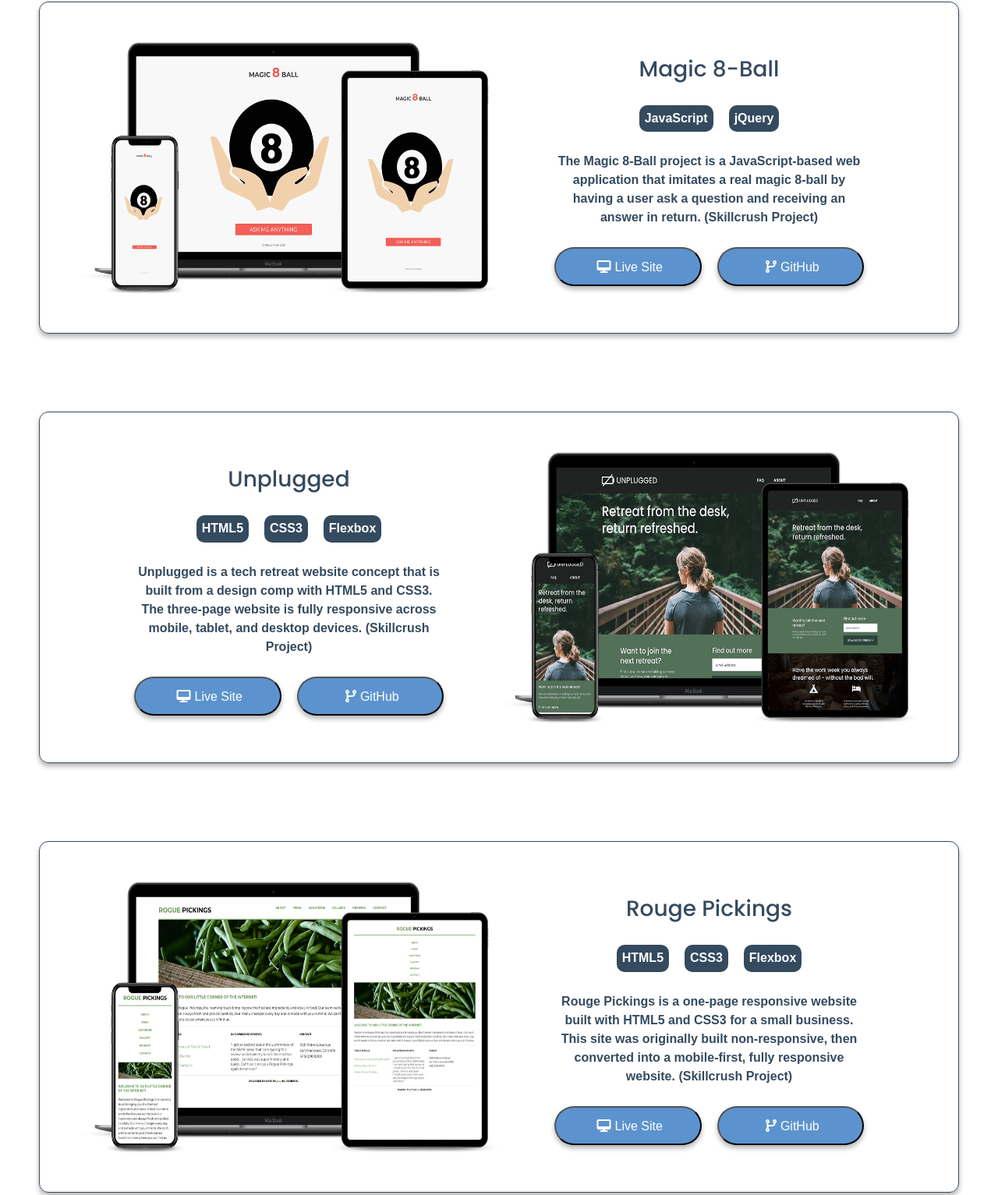
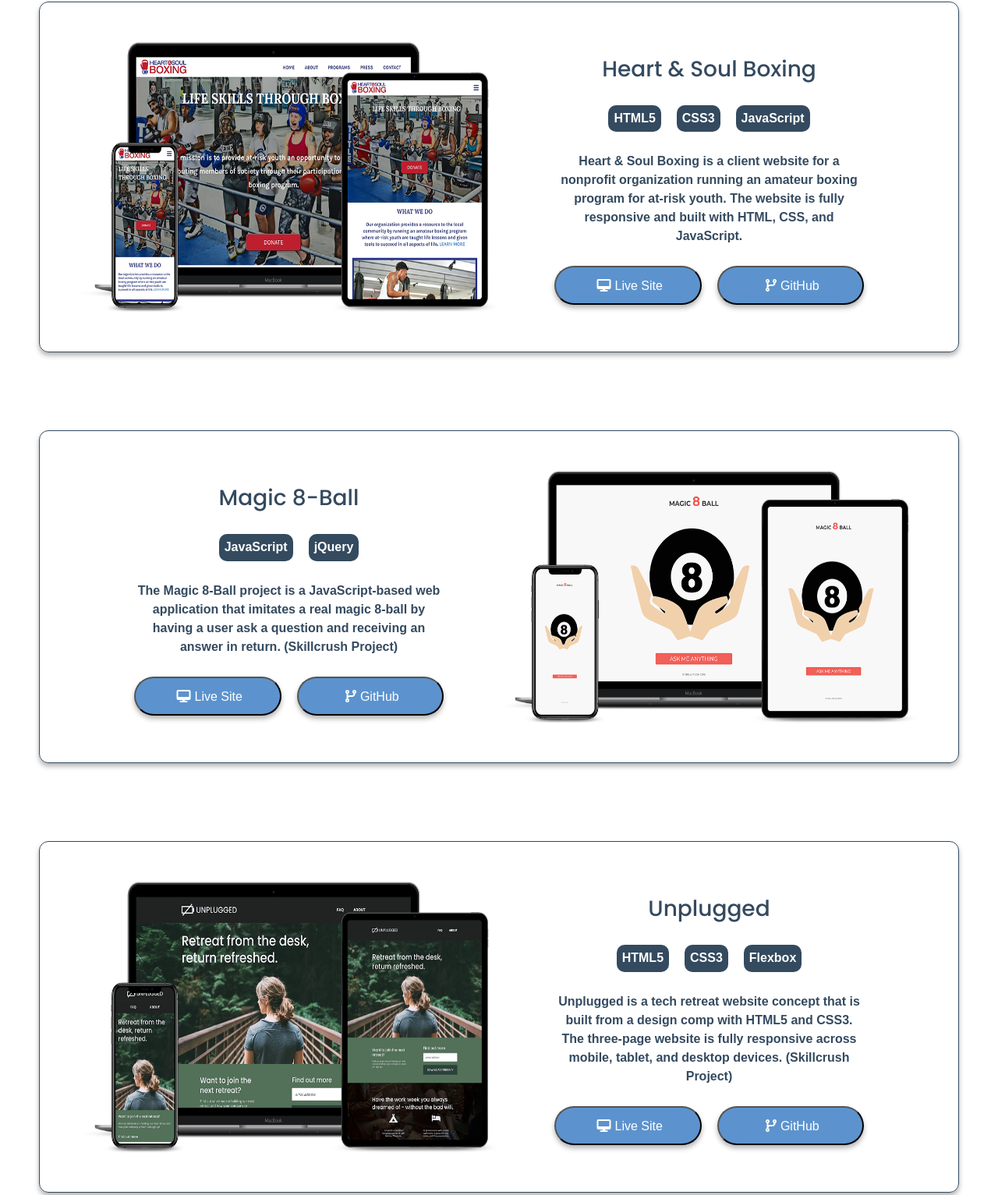
Before and after one commit to e-gunn/portfolio, a website built with Parcel: page index.html in a window 1280 px wide. Shown: the part 852-2385 px from the top of the page at 78% size. Built offline with nearby package versions, Linux system fonts and the light colour scheme; a web font is replaced by a local one.

Commit message:
Replace rouge project with heart project

```diff
--- a/css/main.css
+++ b/css/main.css
@@ -874,17 +874,17 @@ nav a {
   font-size: 4em;
  }
 
- .magic {
+ .heart {
    display: flex;
    flex-flow: row wrap;
  }
 
- .unplugged {
+ .magic {
    display: flex;
    flex-flow: row-reverse;
  }
 
- .rouge {
+ .unplugged {
    display: flex;
    flex-flow: row wrap;
  }
--- a/index.html
+++ b/index.html
@@ -64,6 +64,36 @@
       <div class="content-wrapper">
         <h2>portfolio</h2>
         <div class="project">
+          <div class="heart">
+            <img src="img/heart.png" alt="Heart & Soul Boxing"/>
+            <div class="project-body">
+              <h3>Heart & Soul Boxing</h3>
+              <div class="project-tech">
+                <div class="tech">
+                  <p>HTML5</p>
+                </div>
+                <div class="tech">
+                  <P>CSS3</P>
+                </div>
+                <div class="tech">
+                  <P>JavaScript</P>
+                </div>
+              </div>
+              <div class="tech-description">
+                <p>Heart & Soul Boxing is a client website for a nonprofit organization running an amateur boxing program for at-risk youth. The website is fully responsive and built with HTML, CSS, and JavaScript.</p>
+              </div>
+              <div class="project-btn">
+                <button type="button">
+                  <a href="https://e-gunn.github.io/hs-boxing-website/" target="_blank"><i class="fas fa-desktop"></i>Live Site</a>
+                </button>
+                <button type="button">
+                  <a href="https://github.com/e-gunn/hs-boxing-website" target="_blank"><i class="fas fa-code-branch"></i>GitHub</a>
+                </button>
+              </div>
+            </div>
+          </div>
+        </div>
+        <div class="project">
           <div class="magic">
             <img src="img/magic.png" alt="Magic 8-Ball"/>
             <div class="project-body">
@@ -115,36 +145,6 @@
                 </button>
                 <button type="button">
                   <a href="https://github.com/e-gunn/unplugged" target="_blank"><i class="fas fa-code-branch"></i>GitHub</a>
-                </button>
-              </div>
-            </div>
-          </div>
-        </div>
-        <div class="project">
-          <div class="rouge">
-            <img src="img/rouge.png" alt="Rouge Pickings"/>
-            <div class="project-body">
-              <h3>Rouge Pickings</h3>
-              <div class="project-tech">
-                <div class="tech">
-                  <p>HTML5</p>
-                </div>
-                <div class="tech">
-                  <P>CSS3</P>
-                </div>
-                <div class="tech">
-                  <P>Flexbox</P>
-                </div>
-              </div>
-              <div class="tech-description">
-                <p>Rouge Pickings is a one-page responsive website built with HTML5 and CSS3 for a small business. This site was originally built non-responsive, then converted into a mobile-first, fully responsive website. (Skillcrush Project)</p>
-              </div>
-              <div class="project-btn">
-                <button type="button">
-                  <a href="https://e-gunn.github.io/rouge-responsive/" target="_blank"><i class="fas fa-desktop"></i>Live Site</a>
-                </button>
-                <button type="button">
-                  <a href="https://github.com/e-gunn/rouge-responsive" target="_blank"><i class="fas fa-code-branch"></i>GitHub</a>
                 </button>
               </div>
             </div>
```
Also changed, not shown: img/heart.png (added).
